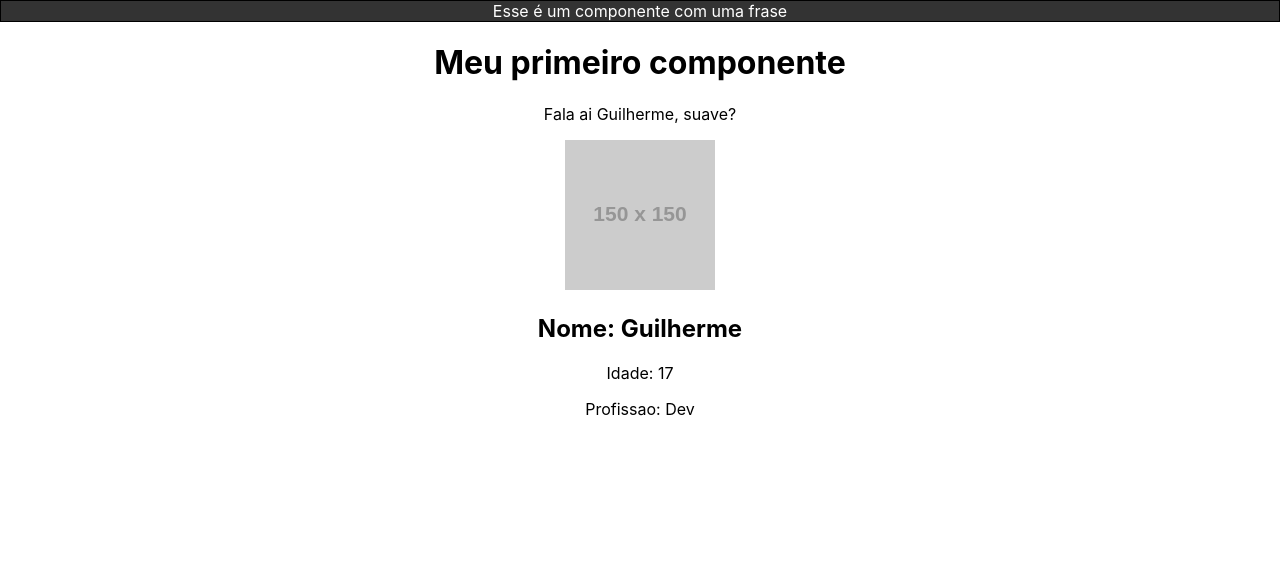
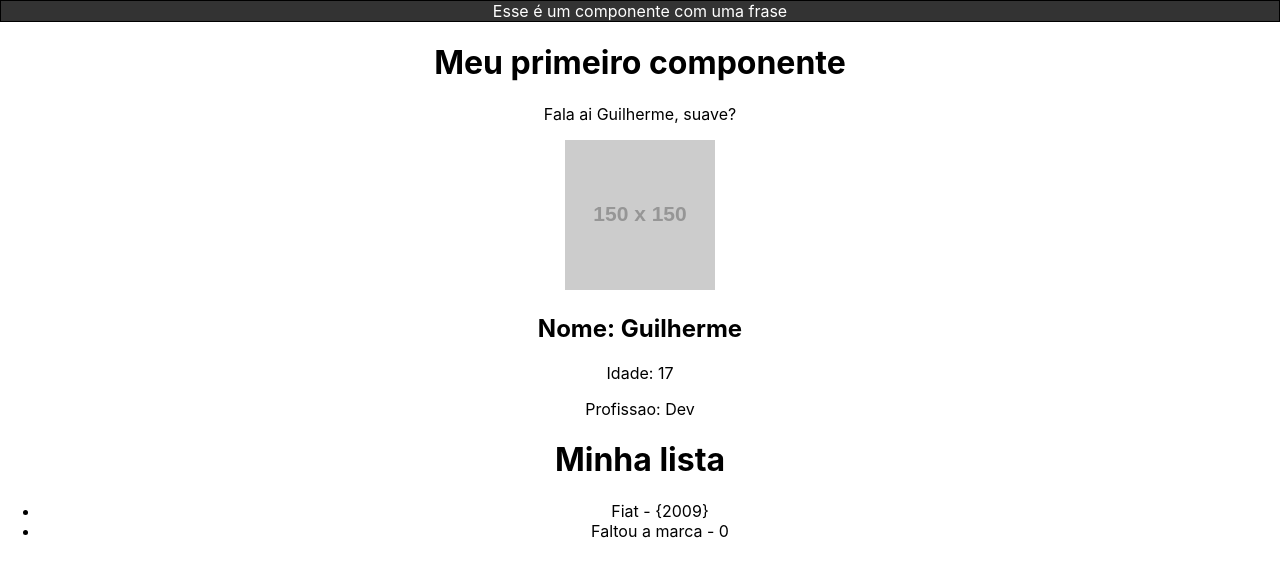
Before and after one commit to GuiLeoni14/Projeto_ReactJs, a React (Create React App) app: page / in a window 1280 px wide. Shown: the top 576 px of the page. Built offline with nearby package versions, Linux system fonts and the light colour scheme.

Commit message:
aprendendo sobre fragmentos e props avancado

```diff
--- a/src/App.js
+++ b/src/App.js
@@ -3,6 +3,7 @@
 import HelloWorld from './components/HelloWorld';
 import SayMyName from './components/SayMyName';
 import Pessoa from './components/Pessoa';
+import List from './components/List';
 
 function App() {
    return (
@@ -14,6 +15,7 @@
          idade="17"
          profissao="Dev"
          foto="https://via.placeholder.com/150"/>
+         <List/>
       </div>
    );
 }
--- /dev/null
+++ b/src/components/Item.js
@@ -0,0 +1,20 @@
+import PropTypes from 'prop-types'
+function Item({marca, ano_lancamento}){
+    return (
+        <>
+            <li>{marca} - {ano_lancamento}</li>
+        </>
+    )
+}
+
+Item.prototype = {
+    marca: PropTypes.string.isRequired,
+    ano_lancamento: PropTypes.number,
+}
+
+Item.defaultProps = {
+    marca: "Faltou a marca",
+    ano_lancamento: 0,
+}
+
+export default Item;
--- /dev/null
+++ b/src/components/List.js
@@ -0,0 +1,14 @@
+import Item from "./Item";
+function List(){
+    return(
+        <>
+            <h1>Minha lista</h1>
+            <ul>
+                <Item marca="Fiat" ano_lancamento="{2009}" />
+                <Item/>
+            </ul>
+        </>
+    )
+}
+
+export default List;
```
